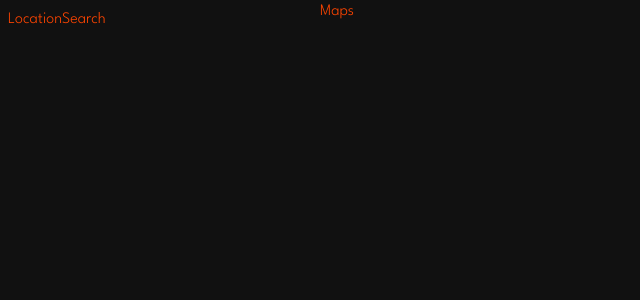
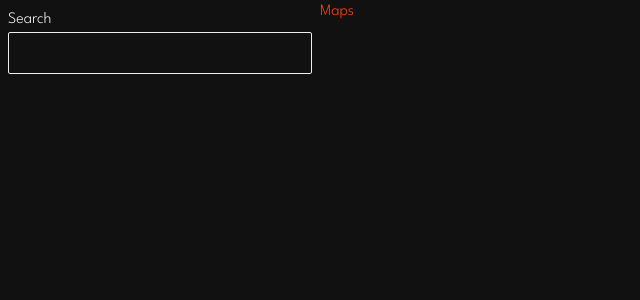
Before and after one commit to Nimira43/Maps-React, a React (Vite) app: page / in a window 1280 px wide. Shown: the top 300 px of the page, without its empty margins (0-640 px from the left). Built offline with nearby package versions, Linux system fonts and the light colour scheme.

Commit message:
Creates form in LocationSearch to handle submissions

```diff
--- a/src/components/LocationSearch.tsx
+++ b/src/components/LocationSearch.tsx
@@ -6,9 +6,23 @@ interface LocationSearchProps {
 }
 
 export default function LocationSearch({ onPlaceClick }: LocationSearchProps ) {
+  const [term, setTerm] = useState('')
   const [places, setPlaces] = useState<Place[]>([])
 
   return (
-    <div>LocationSearch</div>
+    <div>
+      <form>
+        <label className='font-semi-bold text-[#eee]' htmlFor='term'>
+          Search
+        </label>
+        <input
+          type="text"
+          className='border border-[#eee] bg-[#111] text-[#ff4500] rounded-sm focus:border-[#ff4500] px-4 py-2 w-full'
+          id='term'
+          value={term}
+          onChange={e => setTerm(e.target.value)}
+        />
+      </form>
+    </div>
   )
 }
```
